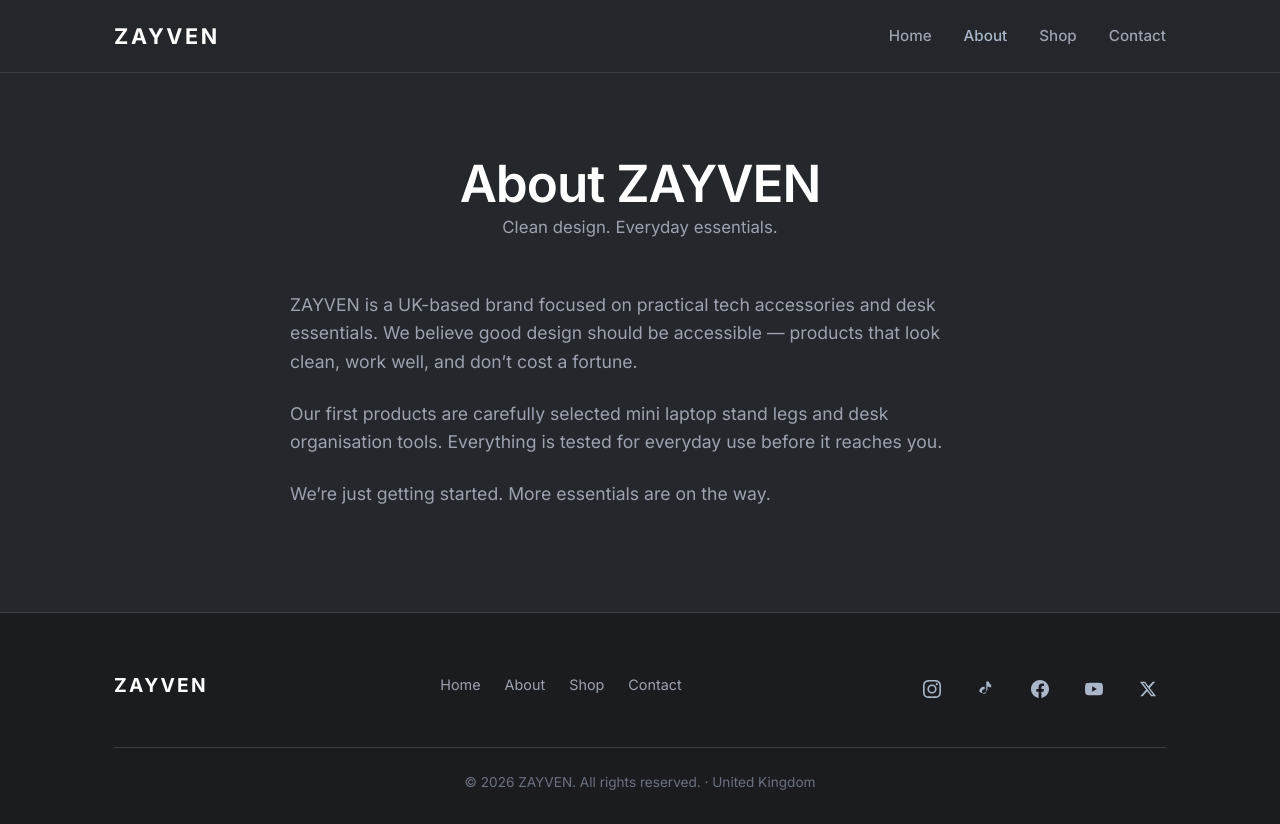
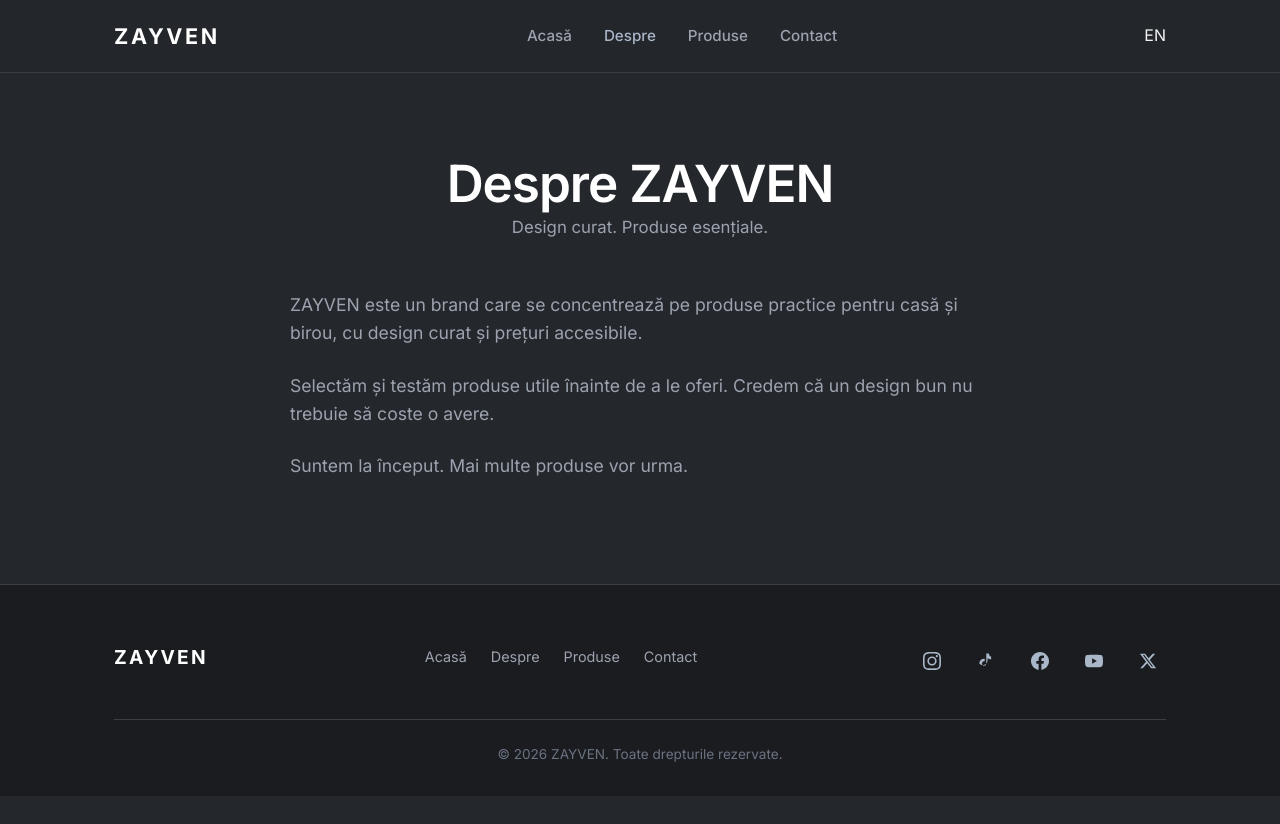
Before and after one commit to andyxwq/zayven, a plain HTML site: page about.html in a window 1280 px wide. After the commit the page ends 800 px from the top, so only its background shows below. Drawn offline with Linux system fonts and the light colour scheme.

Commit message:
Update about page to Romanian

```diff
--- a/about.html
+++ b/about.html
@@ -1,12 +1,12 @@
 <!DOCTYPE html>
-<html lang="en">
+<html lang="ro">
 <head>
   <meta charset="UTF-8">
   <meta name="viewport" content="width=device-width, initial-scale=1.0">
-  <title>About — ZAYVEN</title>
-  <meta name="description" content="Learn about ZAYVEN — a UK brand focused on clean design and practical everyday tech accessories.">
-  <meta property="og:title" content="About — ZAYVEN">
-  <meta property="og:description" content="A UK brand focused on clean design and practical everyday tech accessories.">
+  <title>Despre — ZAYVEN</title>
+  <meta name="description" content="Despre ZAYVEN — brand cu design curat și produse practice pentru casă și birou.">
+  <meta property="og:title" content="Despre — ZAYVEN">
+  <meta property="og:description" content="Brand cu design curat și produse practice.">
   <meta property="og:type" content="website">
   <meta property="og:url" content="https://zayven.uk/about.html">
   <meta name="twitter:card" content="summary">
@@ -23,36 +23,39 @@
       <a href="index.html" class="logo">ZAYVEN</a>
       <nav>
         <ul class="nav-links" id="navLinks">
-          <li><a href="index.html">Home</a></li>
-          <li><a href="about.html" class="active">About</a></li>
-          <li><a href="shop.html">Shop</a></li>
+          <li><a href="index.html">Acasă</a></li>
+          <li><a href="about.html" class="active">Despre</a></li>
+          <li><a href="shop.html">Produse</a></li>
           <li><a href="contact.html">Contact</a></li>
         </ul>
       </nav>
-      <button class="menu-toggle" id="menuToggle" aria-label="Toggle menu">
-        <span></span>
-        <span></span>
-        <span></span>
-      </button>
+      <div class="nav-actions">
+        <a href="about-en.html" class="lang-btn" title="English">EN</a>
+        <button class="menu-toggle" id="menuToggle" aria-label="Meniu">
+          <span></span>
+          <span></span>
+          <span></span>
+        </button>
+      </div>
     </div>
   </header>
 
   <section class="section">
     <div class="container">
       <div class="section-header">
-        <h1>About ZAYVEN</h1>
-        <p>Clean design. Everyday essentials.</p>
+        <h1>Despre ZAYVEN</h1>
+        <p>Design curat. Produse esențiale.</p>
       </div>
 
       <div class="about-content">
         <p>
-          ZAYVEN is a UK-based brand focused on practical tech accessories and desk essentials. We believe good design should be accessible — products that look clean, work well, and don’t cost a fortune.
+          ZAYVEN este un brand care se concentrează pe produse practice pentru casă și birou, cu design curat și prețuri accesibile.
         </p>
         <p>
-          Our first products are carefully selected mini laptop stand legs and desk organisation tools. Everything is tested for everyday use before it reaches you.
+          Selectăm și testăm produse utile înainte de a le oferi. Credem că un design bun nu trebuie să coste o avere.
         </p>
         <p>
-          We’re just getting started. More essentials are on the way.
+          Suntem la început. Mai multe produse vor urma.
         </p>
       </div>
     </div>
@@ -63,9 +66,9 @@
       <div class="footer-content">
         <div class="footer-logo">ZAYVEN</div>
         <ul class="footer-links">
-          <li><a href="index.html">Home</a></li>
-          <li><a href="about.html">About</a></li>
-          <li><a href="shop.html">Shop</a></li>
+          <li><a href="index.html">Acasă</a></li>
+          <li><a href="about.html">Despre</a></li>
+          <li><a href="shop.html">Produse</a></li>
           <li><a href="contact.html">Contact</a></li>
         </ul>
         <ul class="social-links">
@@ -77,7 +80,7 @@
         </ul>
       </div>
       <div class="footer-bottom">
-        &copy; 2026 ZAYVEN. All rights reserved. · United Kingdom
+        &copy; 2026 ZAYVEN. Toate drepturile rezervate.
       </div>
     </div>
   </footer>
```
